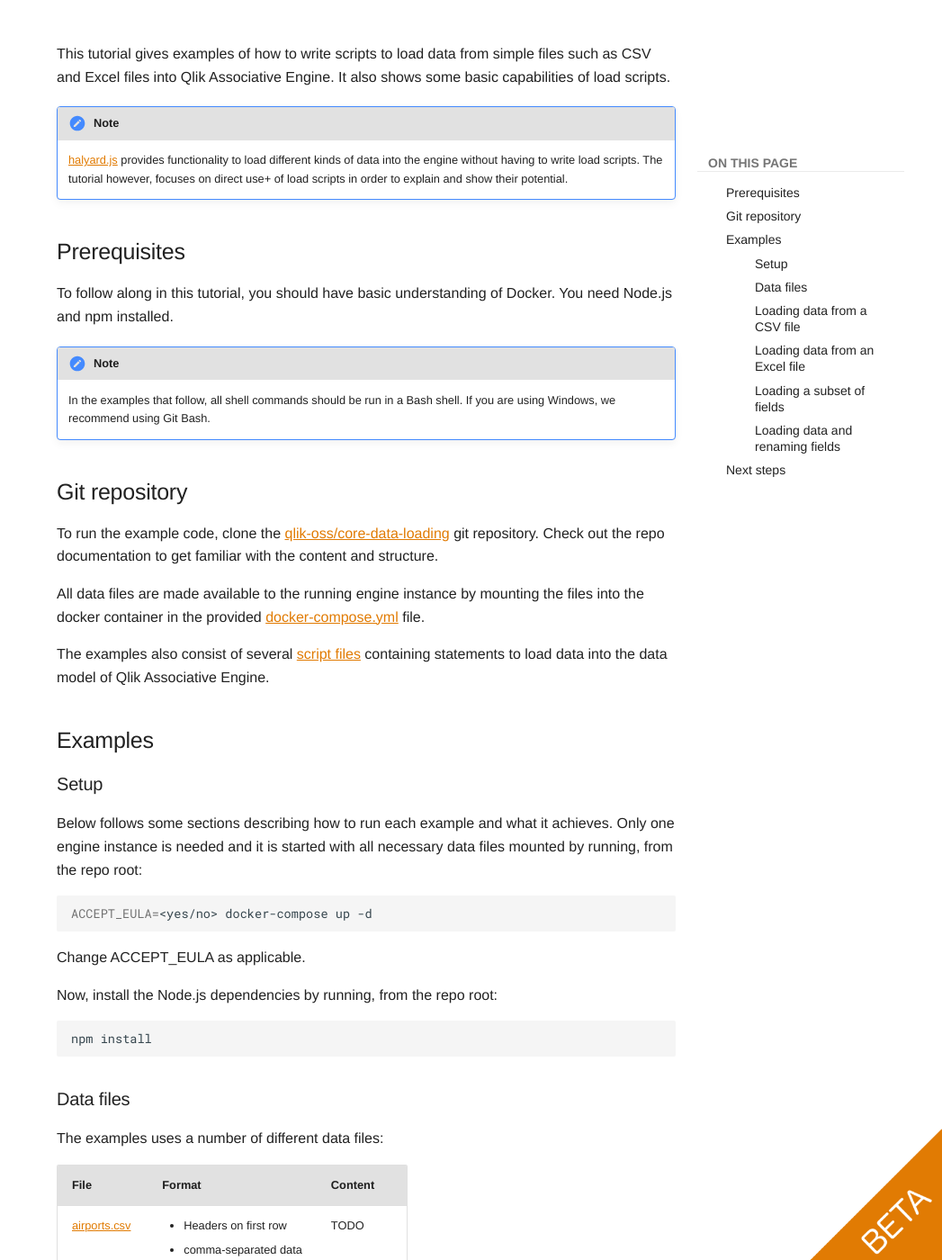
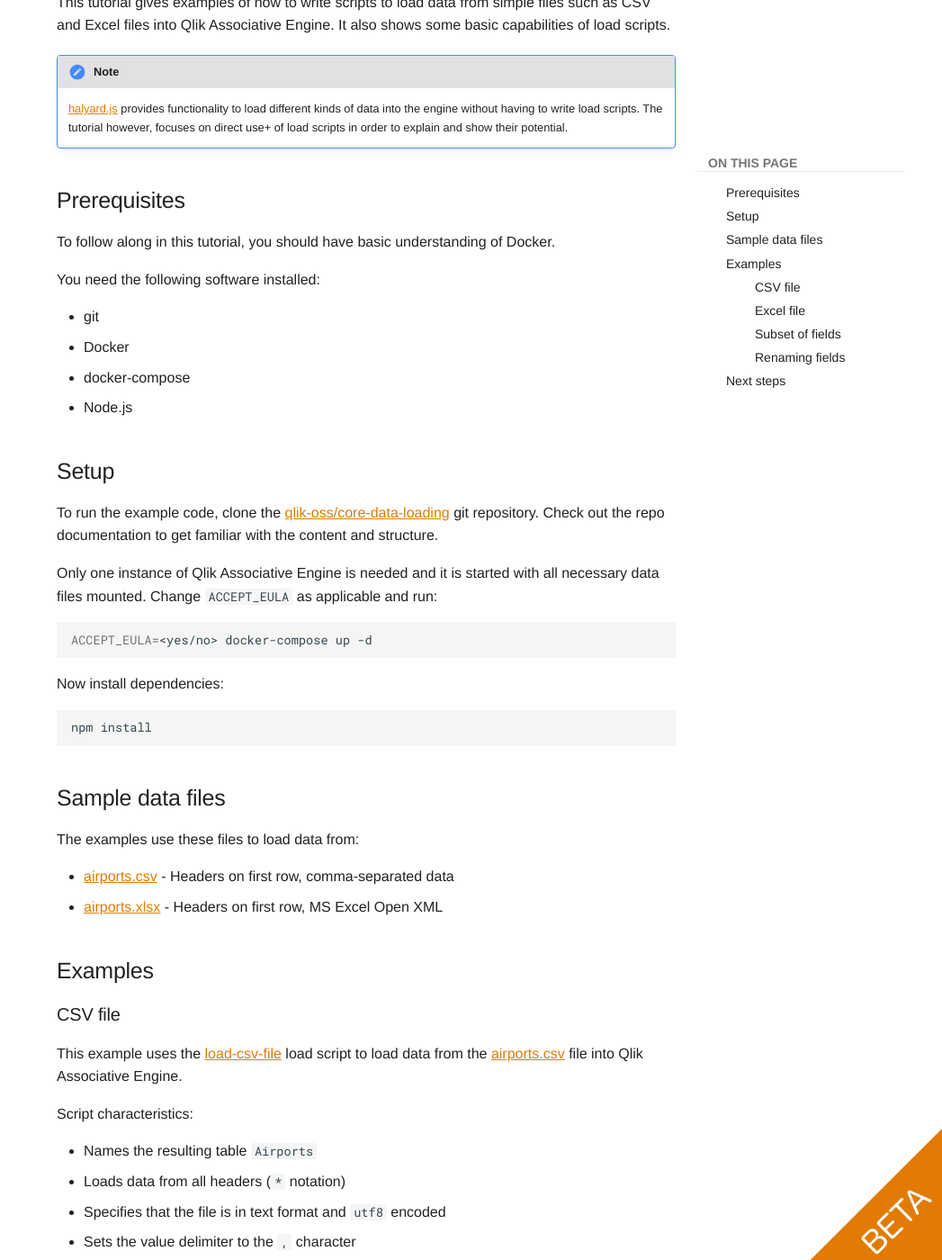
Before and after one commit to qlik-oss/core-website, an MkDocs documentation site: the page built from docs/tutorials/data-loading/simple-files.md, in a window 1280 px wide and 1400 px high, scrolled down 334 px. Shown: the whole window at 90% size, without its empty margins (233-1280 px from the left). Built offline with MkDocs 1.6.1 and Material for MkDocs 9.7.7, drawn with Linux system fonts in a browser that asks for light colours; comment, search, counter and statistics services are not loaded; old or Windows-style settings are respelled for this version of MkDocs; some of the changed text lies outside the part shown.

Commit message:
Change header

````diff
--- a/docs/tutorials/data-loading/simple-files.md
+++ b/docs/tutorials/data-loading/simple-files.md
@@ -1,4 +1,4 @@
-# Loading data from simple files
+# Simple files
 
 This tutorial gives examples of how to write scripts to load data from simple files such as CSV and Excel files into
 Qlik Associative Engine. It also shows some basic capabilities of load scripts.
@@ -10,67 +10,56 @@
 
 ## Prerequisites
 
-To follow along in this tutorial, you should have basic understanding of Docker. You need Node.js and npm installed.
+To follow along in this tutorial, you should have basic understanding of Docker.
 
-!!! Note
-    In the examples that follow, all shell commands should be run in a Bash shell.
-    If you are using Windows, we recommend using Git Bash.
+You need the following software installed:
 
-## Git repository
+* git
+* Docker
+* docker-compose
+* Node.js
+
+## Setup
 
 To run the example code, clone the [qlik-oss/core-data-loading](https://github.com/qlik-oss/core-data-loading) git
 repository. Check out the repo documentation to get familiar with the content and structure.
 
-All data files are made available to the running engine instance by mounting the files into the docker container in
-the provided [docker-compose.yml](https://github.com/qlik-oss/core-data-loading/blob/master/docker-compose.yml) file.
-
-The examples also consist of several [script files](https://github.com/qlik-oss/core-data-loading/tree/master/scripts)
-containing statements to load data into the data model of Qlik Associative Engine.
-
-## Examples
-
-### Setup
-
-Below follows some sections describing how to run each example and what it achieves. Only one engine instance is needed
-and it is started with all necessary data files mounted by running, from the repo root:
+Only one instance of Qlik Associative Engine is needed and it is started with all necessary data files mounted.
+Change `ACCEPT_EULA` as applicable and run:
 
 ```sh
 ACCEPT_EULA=<yes/no> docker-compose up -d
 ```
 
-Change ACCEPT_EULA as applicable.
-
-Now, install the Node.js dependencies by running, from the repo root:
+Now install dependencies:
 
 ```sh
 npm install
 ```
 
-### Data files
+## Sample data files
 
-The examples uses a number of different data files:
+The examples use these files to load data from:
 
-File | Format  | Content
----- | ------- | -------
-[airports.csv](https://github.com/qlik-oss/core-data-loading/blob/master/data/airports.csv) | <ul><li>Headers on first row<li>comma-separated data</ul> | TODO
-[airports.xlsx](https://github.com/qlik-oss/core-data-loading/blob/master/data/airports.xlsx) | <ul><li>MS Excel Open XML</ul> | TODO
+* [airports.csv](https://github.com/qlik-oss/core-data-loading/blob/master/data/airports.csv) - Headers on first row, comma-separated data
+* [airports.xlsx](https://github.com/qlik-oss/core-data-loading/blob/master/data/airports.xlsx) - Headers on first row, MS Excel Open XML
 
-### Loading data from a CSV file
+## Examples
+
+### CSV file
 
 This example uses the [load-csv-file](https://github.com/qlik-oss/core-data-loading/blob/master/scripts/load-csv-file)
 load script to load data from the
 [airports.csv](https://github.com/qlik-oss/core-data-loading/blob/master/data/airports.csv) file into Qlik Associative
 Engine.
 
-Characteristics of the script:
+Script characteristics:
 
 * Names the resulting table `Airports`
 * Loads data from all headers (`*` notation)
-* Specifies that the file is in text format and utf8 encoded
-* Sets the value delimiter to the ',' character
+* Specifies that the file is in text format and `utf8` encoded
+* Sets the value delimiter to the `,` character
 * Uses embedded lables from the CSV file itself as field names
-
-To run:
 
 ```sh
 npm start load-csv-file
@@ -80,14 +69,14 @@
 study the [code](https://github.com/qlik-oss/core-data-loading/blob/master/index.js) for invoking the load script using
 [enigma.js](https://github.com/qlik-oss/enigma.js/).
 
-### Loading data from an Excel file
+### Excel file
 
 This example is similar to the previous example, but now uses the
 [load-xlsx-file](https://github.com/qlik-oss/core-data-loading/blob/master/scripts/load-xlsx-file) load script to load
 the same airport data from the
 [airports.xlsx]((https://github.com/qlik-oss/core-data-loading/blob/master/data/airports.xlsx)) Excel file instead.
 
-Characteristics of the script:
+Script characteristics:
 
 * Names the resulting table `Airports`
 * Loads data from all headers (`*` notation)
@@ -95,38 +84,34 @@
 * Uses embedded lables from the CSV file itself as field names
 * Specifies that the table data shall be retrieved from the `Airports` sheet of the Excel file
 
-To run:
-
 ```sh
 npm start load-xlsx-file
 ```
 
-TODO: Exp output.
+The expected output is the list of all airports just as in the previous example.
 
-
-### Loading a subset of fields
+### Subset of fields
 
 This example shows how the
 [load-subset-of-fields](https://github.com/qlik-oss/core-data-loading/blob/master/scripts/load-subset-of-fields) script
 only loads a subset of the fields from the
 [airports.csv](https://github.com/qlik-oss/core-data-loading/blob/master/data/airports.csv) file.
 
-Using the `*` notation in the `LOAD` statement is convenient when loading all data but Sometimes you may want to only a
-subset of the data, specifying which fields to load.
+Using the `*` notation in the `LOAD` statement is convenient when loading all data but sometimes you may want to only
+load a subset of the data, specifying which fields to load.
 
 The script achieves this buy _not_ using the `*` notation and instead explicitly lists the headers from the CSV file to
 load into the engine as fields of the same name. In this example, the fields loaded are `Airport`, `City`, `Country`,
 and `TimeZone`.
 
-To run:
-
 ```sh
 npm start load-subset-of-fields
 ```
 
-TODO: Exp output.
+The expected output is the list of all airports but only the specified fields available, the other fields have not been
+loaded into engine memory.
 
-### Loading data and renaming fields
+### Renaming fields
 
 This example shows how the
 [load-renamed-fields](https://github.com/qlik-oss/core-data-loading/blob/master/scripts/load-renamed-fields) renames
@@ -135,14 +120,11 @@
 The script achieves this by using using the `AS` keyword in the `LOAD` statement. In this example, the `rowID` header is
 renamed to `ID`, `Airport` is renamed to `Name`, and `City` is left unchanged. Other headers are not loaded.
 
-To run:
-
 ```sh
 npm start load-renamed-fields
 ```
 
-TODO: Exp output.
-
+The expected output is the list of airports with fields renamed to `ID` and `Name`.
 
 ## Next steps
 
````
